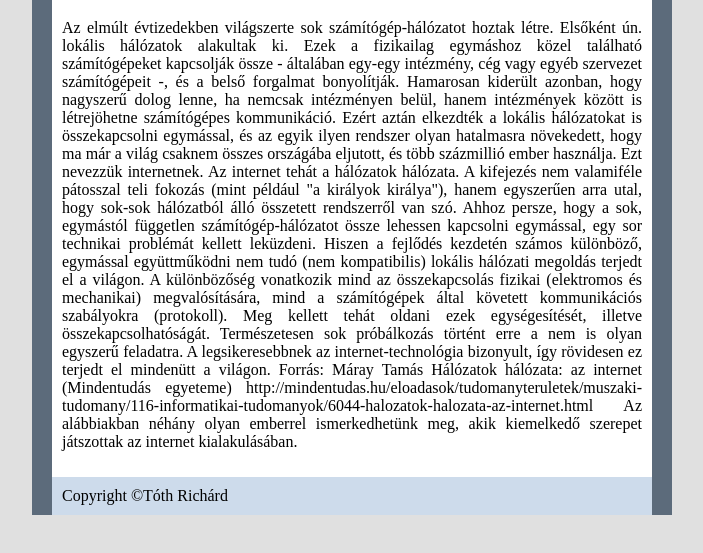
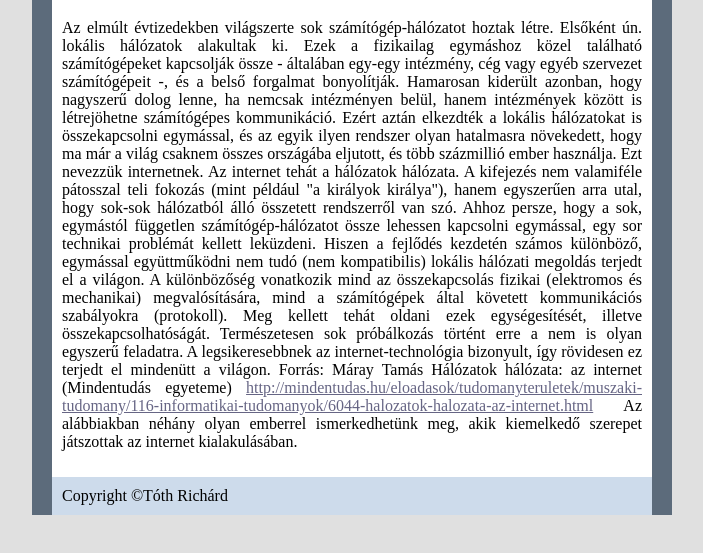
Before and after one commit to tricsi2006/2021-11-17_Az-internet-tortenete, a plain HTML site: page tortenet.html in a window 1280 px wide. Shown: the part 157-710 px from the top of the page, without its empty margins (288-991 px from the left). Drawn offline with Linux system fonts and the light colour scheme.

Commit message:
4.feladat

```diff
--- a/tortenet.html
+++ b/tortenet.html
@@ -51,7 +51,7 @@
         Hamarosan kiderült azonban, hogy nagyszerű dolog lenne, ha nemcsak intézményen belül, hanem intézmények között is létrejöhetne számítógépes kommunikáció. Ezért aztán elkezdték a lokális hálózatokat is összekapcsolni egymással, és az egyik ilyen rendszer olyan hatalmasra növekedett, hogy ma már a világ csaknem összes országába eljutott, és több százmillió ember használja. Ezt nevezzük internetnek. Az internet tehát a hálózatok hálózata. A kifejezés nem valamiféle pátosszal teli fokozás (mint például "a királyok királya"), hanem egyszerűen arra utal, hogy sok-sok hálózatból álló összetett rendszerről van szó.
         Ahhoz persze, hogy a sok, egymástól független számítógép-hálózatot össze lehessen kapcsolni egymással, egy sor technikai problémát kellett leküzdeni. Hiszen a fejlődés kezdetén számos különböző, egymással együttműködni nem tudó (nem kompatibilis) lokális hálózati megoldás terjedt el a világon. A különbözőség vonatkozik mind az összekapcsolás fizikai (elektromos és mechanikai) megvalósítására, mind a számítógépek által követett kommunikációs szabályokra (protokoll). Meg kellett tehát oldani ezek egységesítését, illetve összekapcsolhatóságát. Természetesen sok próbálkozás történt erre a nem is olyan egyszerű feladatra. A legsikeresebbnek az internet-technológia bizonyult, így rövidesen ez terjedt el mindenütt a világon.
         Forrás: Máray Tamás Hálózatok hálózata: az internet (Mindentudás egyeteme)
-        http://mindentudas.hu/eloadasok/tudomanyteruletek/muszaki-tudomany/116-informatikai-tudomanyok/6044-halozatok-halozata-az-internet.html
+        <a href="http://mindentudas.hu/eloadasok/tudomanyteruletek/muszaki-tudomany/116-informatikai-tudomanyok/6044-halozatok-halozata-az-internet.html">http://mindentudas.hu/eloadasok/tudomanyteruletek/muszaki-tudomany/116-informatikai-tudomanyok/6044-halozatok-halozata-az-internet.html</a>
         Az alábbiakban néhány olyan emberrel ismerkedhetünk meg, akik kiemelkedő szerepet játszottak az internet kialakulásában.</p>
       </div>
       <div id="footer">
```
